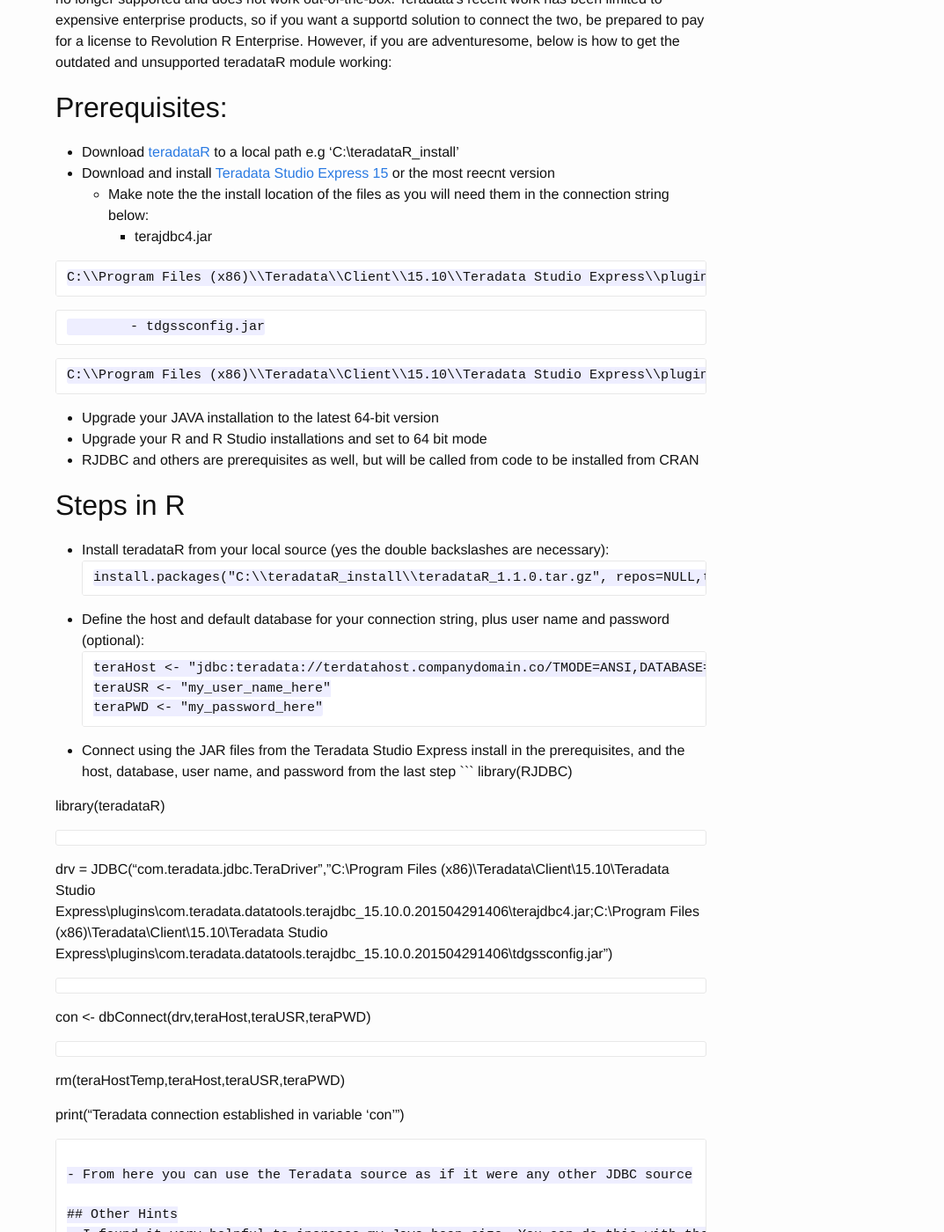
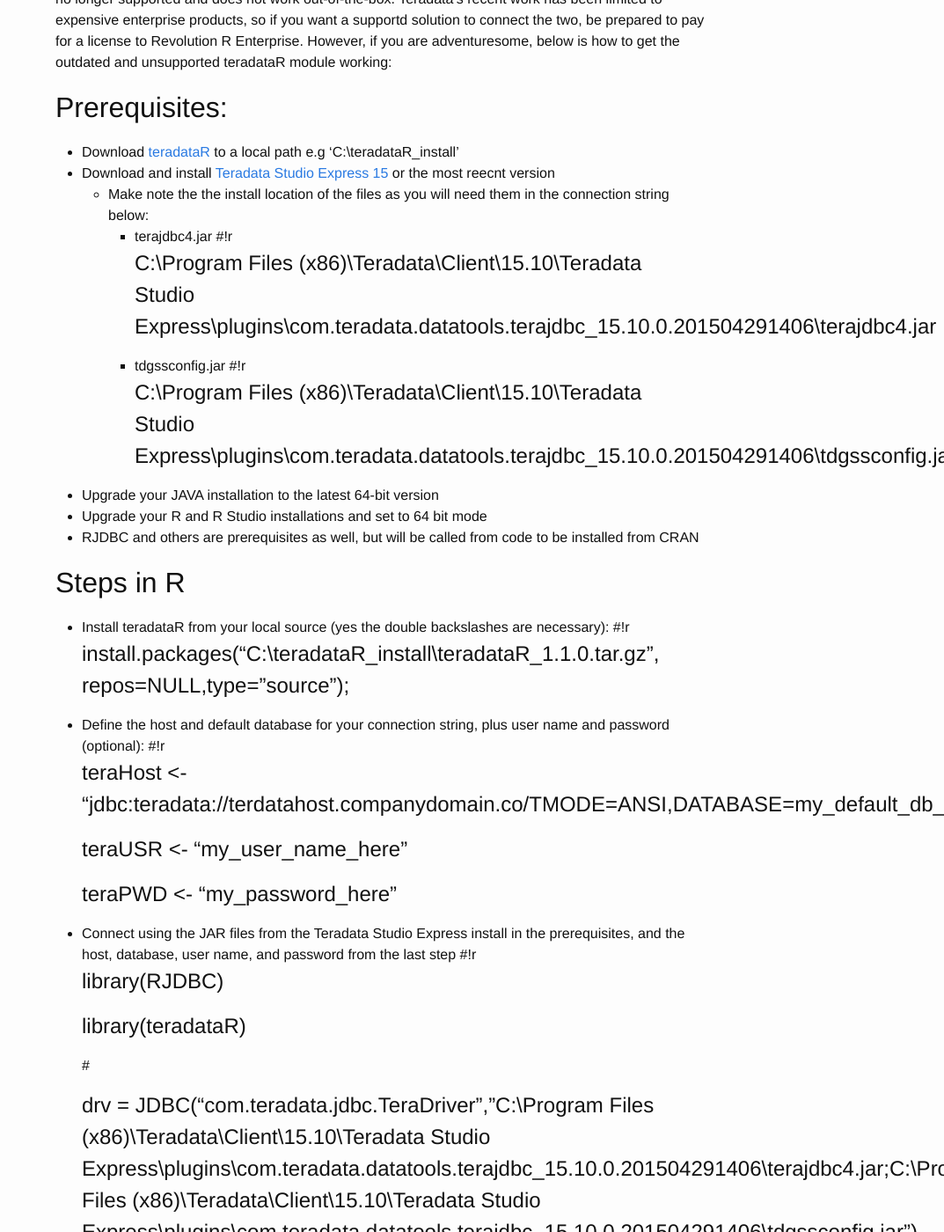
Before and after one commit to willdearman/willdearman, a Jekyll site: the page built from _posts/2015-08-23-connect-r-to-teradata-via-jdbc-in-windows.md, in a window 1280 px wide and 1400 px high, scrolled down 327 px. Shown: the whole window at 88% size, without its empty margins (207-1280 px from the left). Built offline with Jekyll 4.4.1, drawn with Linux system fonts in a browser that asks for light colours; some of the changed lines change nothing that is shown; some of the changed text lies outside the part shown.

Commit message:
Code formatting on teradataR post

````diff
--- a/_posts/2015-08-23-connect-r-to-teradata-via-jdbc-in-windows.md
+++ b/_posts/2015-08-23-connect-r-to-teradata-via-jdbc-in-windows.md
@@ -14,15 +14,11 @@
 - Download and install [Teradata Studio Express 15](https://downloads.teradata.com/download/tools/teradata-studio-express) or the most reecnt version
 	- Make note the the install location of the files as you will need them in the connection string below:
 		- terajdbc4.jar
-
-```
-C:\\Program Files (x86)\\Teradata\\Client\\15.10\\Teradata Studio Express\\plugins\\com.teradata.datatools.terajdbc_15.10.0.201504291406\\terajdbc4.jar
-```
+#!r
+# C:\\Program Files (x86)\\Teradata\\Client\\15.10\\Teradata Studio Express\\plugins\\com.teradata.datatools.terajdbc_15.10.0.201504291406\\terajdbc4.jar
 		- tdgssconfig.jar
-
-```
-C:\\Program Files (x86)\\Teradata\\Client\\15.10\\Teradata Studio Express\\plugins\\com.teradata.datatools.terajdbc_15.10.0.201504291406\\tdgssconfig.jar
-```
+#!r
+# C:\\Program Files (x86)\\Teradata\\Client\\15.10\\Teradata Studio Express\\plugins\\com.teradata.datatools.terajdbc_15.10.0.201504291406\\tdgssconfig.jar
 
 - Upgrade your JAVA installation to the latest 64-bit version
 - Upgrade your R and R Studio installations and set to 64 bit mode
@@ -30,58 +26,36 @@
 
 ## Steps in R
 - Install teradataR from your local source (yes the double backslashes are necessary):
-```
-install.packages("C:\\teradataR_install\\teradataR_1.1.0.tar.gz", repos=NULL,type="source");
-```
+#!r
+# install.packages("C:\\teradataR_install\\teradataR_1.1.0.tar.gz", repos=NULL,type="source");
 
 - Define the host and default database for your connection string, plus user name and password (optional):
-```
-teraHost <- "jdbc:teradata://terdatahost.companydomain.co/TMODE=ANSI,DATABASE=my_default_db_here"
-teraUSR <- "my_user_name_here"
-teraPWD <- "my_password_here"
-```
+#!r
+# teraHost <- "jdbc:teradata://terdatahost.companydomain.co/TMODE=ANSI,DATABASE=my_default_db_here"
+# teraUSR <- "my_user_name_here"
+# teraPWD <- "my_password_here"
 
 - Connect using the JAR files from the Teradata Studio Express install in the prerequisites, and the host, database, user name, and password from the last step
-```
-library(RJDBC)
-
-library(teradataR)
-
-```
-```
-drv = JDBC("com.teradata.jdbc.TeraDriver","C:\\Program Files (x86)\\Teradata\\Client\\15.10\\Teradata Studio Express\\plugins\\com.teradata.datatools.terajdbc_15.10.0.201504291406\\terajdbc4.jar;C:\\Program Files (x86)\\Teradata\\Client\\15.10\\Teradata Studio Express\\plugins\\com.teradata.datatools.terajdbc_15.10.0.201504291406\\tdgssconfig.jar")
-
-```
-```
-con <- dbConnect(drv,teraHost,teraUSR,teraPWD)
-
-```
-```
-rm(teraHostTemp,teraHost,teraUSR,teraPWD)
-
-print("Teradata connection established in variable 'con'")
-
-```
+#!r
+# library(RJDBC)
+# library(teradataR)
+#
+# drv = JDBC("com.teradata.jdbc.TeraDriver","C:\\Program Files (x86)\\Teradata\\Client\\15.10\\Teradata Studio Express\\plugins\\com.teradata.datatools.terajdbc_15.10.0.201504291406\\terajdbc4.jar;C:\\Program Files (x86)\\Teradata\\Client\\15.10\\Teradata Studio Express\\plugins\\com.teradata.datatools.terajdbc_15.10.0.201504291406\\tdgssconfig.jar")
+# con <- dbConnect(drv,teraHost,teraUSR,teraPWD)
+#
+# rm(teraHostTemp,teraHost,teraUSR,teraPWD)
+# print("Teradata connection established in variable 'con'")
 
 - From here you can use the Teradata source as if it were any other JDBC source
 
 ## Other Hints
 - I found it very helpful to increase my Java heap size. You can do this with the following command in R, but only the 64-bit version supports memory sizes this large:
-
-```
-options(java.parameters = "-Xmx2048m")
-```
+#!r
+# options(java.parameters = "-Xmx2048m")
 
 - To close reduce the overhead on the Teradata source, use these commands in R:
-
-```
-# Clears you result from Teradata, assuming your result variable is titled CURRENT_QUERY_RESULT
-dbClearResult(CURRENT_QUERY_RESULT)
-```
-
-```
-# Disconnects from Teradata, assuming your connection variable is named con
-dbDisconnect(con)
-```
+#!r
+# dbClearResult(CURRENT_QUERY_RESULT)
+# dbDisconnect(con)
 
 **Good luck and happy querying!**
````
